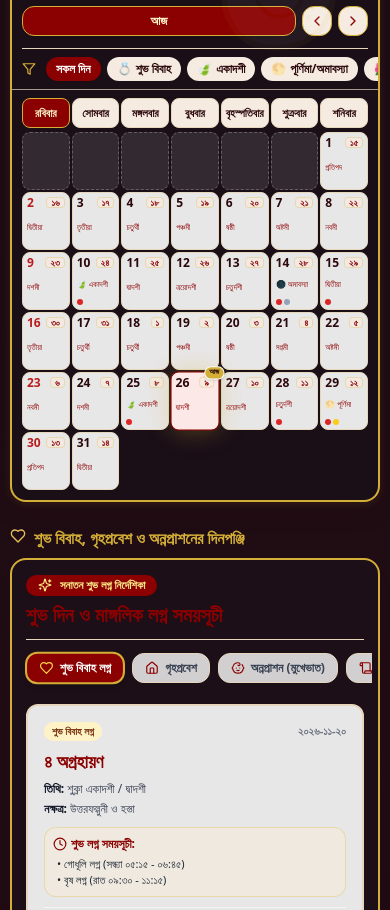
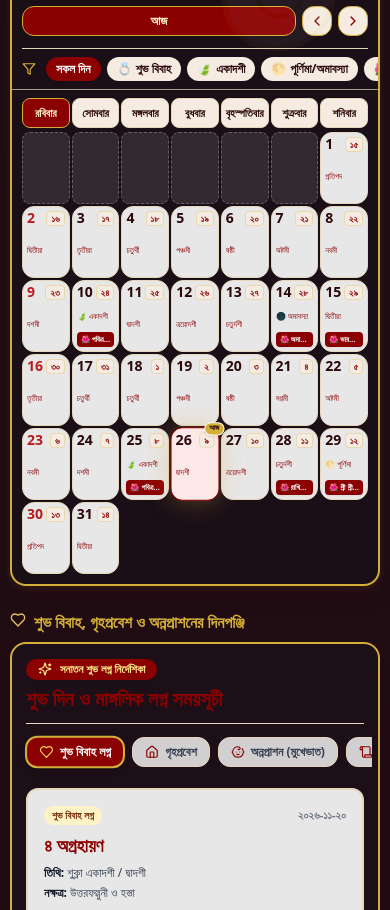
Before and after one commit to alltools153/Alltools, a Next.js app: page /bengali-calendar in a window 390 px wide. Shown: the part 1260-2170 px from the top of the page. Built offline with nearby package versions, Linux system fonts and the light colour scheme; no server answers.

Commit message:
fix mobile issue

```diff
--- a/src/components/bengali/CalendarGrid.tsx
+++ b/src/components/bengali/CalendarGrid.tsx
@@ -19,6 +19,7 @@ import {
 import { BENGALI_MONTHS, WEEKDAYS, toBengaliDigits } from '@/lib/constants/panjikaData';
 import { DayPanjika, Language, LocationConfig, Numerals } from '@/types/panjika';
 import { getBengaliDate, getDayPanjika, getMonthCalendarDays, getBengaliMonthCalendarDays } from '@/lib/panjikaEngine';
+import { AUSPICIOUS_CEREMONY_DATES } from '@/lib/festivalsData';
 import { AlponaBorderDivider, DiyaFlameIcon, MangalGhatIcon, ShankhaIcon } from './AlponaMotifs';
 
 interface CalendarGridProps {
@@ -326,7 +327,9 @@ export const CalendarGrid: React.FC<CalendarGridProps> = ({
             const isPurnima = panjikaDay.tithi.nameBn === 'পূর্ণিমা';
             const isAmavasya = panjikaDay.tithi.nameBn === 'অমাবস্যা';
             const hasFestivals = panjikaDay.festivals.length > 0;
-            const isMarriageDate = panjikaDay.bengaliDate.monthIndex === 7 && [3, 8, 15].includes(panjikaDay.bengaliDate.day);
+            const isMarriageDate =
+              AUSPICIOUS_CEREMONY_DATES.some((a) => a.category === 'bibaho' && a.gregorianDateStr === panjikaDay.dateStr) ||
+              (panjikaDay.bengaliDate.monthIndex === 7 && [4, 9, 16].includes(panjikaDay.bengaliDate.day));
 
             // Filter logic
             if (activeFilter === 'marriage' && !isMarriageDate) return null;
@@ -338,7 +341,7 @@ export const CalendarGrid: React.FC<CalendarGridProps> = ({
               <div
                 key={panjikaDay.dateStr}
                 onClick={() => onSelectDate(panjikaDay.gregorianDate)}
-                className={`min-h-[58px] sm:min-h-[105px] md:min-h-[120px] p-1 sm:p-2 md:p-2.5 rounded-lg sm:rounded-2xl border sm:border-2 cursor-pointer transition-all duration-200 flex flex-col justify-between relative group ${
+                className={`min-h-[72px] xs:min-h-[82px] sm:min-h-[105px] md:min-h-[120px] p-1 sm:p-2 md:p-2.5 rounded-xl sm:rounded-2xl border sm:border-2 cursor-pointer transition-all duration-200 flex flex-col justify-between relative group ${
                   isSelected
                     ? 'border-[#8B0000] bg-[#FDE8E8] dark:bg-[#3D1420] shadow-royal-gold scale-[1.02] z-10'
                     : isToday
@@ -348,9 +351,9 @@ export const CalendarGrid: React.FC<CalendarGridProps> = ({
               >
                 {/* Top Row: Large English Date & Subscript Bengali Day */}
                 <div className="flex items-start justify-between">
-                  {/* Large English Date (e.g. "22") */}
+                  {/* Large English Date (e.g. "31") */}
                   <span
-                    className={`font-sans text-xs sm:text-xl md:text-2xl font-black leading-none ${
+                    className={`font-sans text-sm sm:text-xl md:text-2xl font-black leading-none ${
                       panjikaDay.gregorianDate.getDay() === 0
                         ? 'text-red-700 dark:text-red-400'
                         : 'text-[#2B080C] dark:text-[#FDFBF7]'
@@ -359,18 +362,18 @@ export const CalendarGrid: React.FC<CalendarGridProps> = ({
                     {gDay}
                   </span>
 
-                  {/* Subscript Bengali Date (Desktop: "৭ ভাদ্র", Mobile: "৭") */}
+                  {/* Subscript Bengali Date (e.g. "১৪ ভাদ্র" or "১৪") */}
                   <span className="hidden sm:inline-block text-[11px] font-serif font-bold text-[#8B0000] dark:text-[#E5C158] bg-[#F5EBE1] dark:bg-[#2B1220] px-1.5 py-0.5 rounded-md border border-[#D4AF37]/30">
                     {toBengaliDigits(panjikaDay.bengaliDate.day)} {panjikaDay.bengaliDate.monthNameBn}
                   </span>
-                  <span className="sm:hidden text-[9px] font-serif font-bold text-[#8B0000] dark:text-[#E5C158] bg-[#F5EBE1]/80 dark:bg-[#2B1220]/80 px-1 py-0.2 rounded border border-[#D4AF37]/30 leading-none">
+                  <span className="sm:hidden text-[9px] xs:text-[10px] font-serif font-bold text-[#8B0000] dark:text-[#E5C158] bg-[#F5EBE1]/90 dark:bg-[#2B1220]/90 px-1 py-0.5 rounded border border-[#D4AF37]/30 leading-none">
                     {toBengaliDigits(panjikaDay.bengaliDate.day)}
                   </span>
                 </div>
 
                 {/* Middle Row: Subscript Tithi Badge */}
                 <div className="my-0.5 sm:my-1 min-w-0">
-                  <div className="text-[8px] sm:text-[11px] font-medium text-[#8B0000] dark:text-[#FEF3C7] truncate font-serif flex items-center space-x-0.5 sm:space-x-1">
+                  <div className="text-[8px] xs:text-[9px] sm:text-[11px] font-medium text-[#8B0000] dark:text-[#FEF3C7] truncate font-serif flex items-center space-x-0.5 sm:space-x-1">
                     {isPurnima ? <span>🌕</span> : isAmavasya ? <span>🌑</span> : isEkadashi ? <span>🍃</span> : null}
                     <span className="truncate">{panjikaDay.tithi.nameBn}</span>
                   </div>
@@ -379,44 +382,27 @@ export const CalendarGrid: React.FC<CalendarGridProps> = ({
                   </div>
                 </div>
 
-                {/* Bottom Row / Badges */}
-                {/* Mobile: compact indicators */}
-                <div className="sm:hidden flex items-center gap-0.5 overflow-hidden">
+                {/* Bottom Row / Festival & Auspicious Badges (Clean and visible on BOTH Mobile & Desktop) */}
+                <div className="space-y-0.5">
                   {hasFestivals && (
-                    <span className="w-1.5 h-1.5 rounded-full bg-red-600 shrink-0" title={panjikaDay.festivals[0].nameBn} />
-                  )}
-                  {isMarriageDate && (
-                    <span className="w-1.5 h-1.5 rounded-full bg-emerald-600 shrink-0" title="শুভ বিবাহ" />
-                  )}
-                  {isEkadashi && !hasFestivals && (
-                    <span className="w-1.5 h-1.5 rounded-full bg-amber-500 shrink-0" title="একাদশী" />
-                  )}
-                  {isPurnima && (
-                    <span className="w-1.5 h-1.5 rounded-full bg-yellow-400 shrink-0" title="পূর্ণিমা" />
-                  )}
-                  {isAmavasya && (
-                    <span className="w-1.5 h-1.5 rounded-full bg-slate-400 shrink-0" title="অমাবস্যা" />
-                  )}
-                </div>
-
-                {/* Desktop: full badges */}
-                <div className="hidden sm:block space-y-0.5">
-                  {hasFestivals && (
-                    <div className="bg-[#8B0000] text-white text-[9px] sm:text-[10px] font-bold px-1.5 py-0.5 rounded-md truncate shadow-sm flex items-center space-x-1">
-                      <span>🌺</span>
+                    <div
+                      className="bg-[#8B0000] text-white text-[7.5px] xs:text-[8.5px] sm:text-[10px] font-bold px-1 sm:px-1.5 py-0.5 rounded sm:rounded-md truncate shadow-sm flex items-center space-x-0.5 sm:space-x-1"
+                      title={panjikaDay.festivals[0].nameBn}
+                    >
+                      <span className="shrink-0">🌺</span>
                       <span className="truncate">{panjikaDay.festivals[0].nameBn}</span>
                     </div>
                   )}
 
                   {isMarriageDate && !hasFestivals && (
-                    <div className="bg-emerald-700 text-white text-[9px] font-bold px-1.5 py-0.5 rounded-md truncate">
-                      💍 শুভ বিবাহ লগ্ন
+                    <div className="bg-emerald-700 text-white text-[7.5px] xs:text-[8.5px] sm:text-[9px] font-bold px-1 sm:px-1.5 py-0.5 rounded sm:rounded-md truncate">
+                      💍 শুভ বিবাহ
                     </div>
                   )}
 
                   {isEkadashi && !hasFestivals && (
-                    <div className="bg-amber-600 text-white text-[9px] font-bold px-1.5 py-0.5 rounded-md truncate">
-                      🍃 একাদশী উপবাস
+                    <div className="bg-amber-600 text-white text-[7.5px] xs:text-[8.5px] sm:text-[9px] font-bold px-1 sm:px-1.5 py-0.5 rounded sm:rounded-md truncate">
+                      🍃 একাদশী
                     </div>
                   )}
                 </div>
--- a/src/components/bengali/LivePanjikaWidget.tsx
+++ b/src/components/bengali/LivePanjikaWidget.tsx
@@ -137,6 +137,41 @@ export const LivePanjikaWidget: React.FC<LivePanjikaWidgetProps> = ({
             </button>
           </div>
         </div>
+
+        {/* Today's Festival Highlight Banner (Mobile & Desktop) */}
+        {panjika.festivals && panjika.festivals.length > 0 && (
+          <div className="mt-3 sm:mt-4 p-2.5 sm:p-3.5 rounded-xl sm:rounded-2xl bg-gradient-to-r from-[#8B0000] via-[#9B111E] to-[#6A0404] text-white border-2 border-[#D4AF37] shadow-lg flex flex-col sm:flex-row items-stretch sm:items-center justify-between gap-2.5">
+            <div className="flex items-center space-x-2.5 min-w-0">
+              <div className="p-1.5 sm:p-2 rounded-xl bg-[#FEF08A] text-[#6A0404] shadow font-bold shrink-0 text-base">
+                🌺
+              </div>
+              <div className="min-w-0">
+                <div className="flex flex-wrap items-center gap-1.5">
+                  <span className="text-[10px] sm:text-[11px] font-bold text-[#FEF08A] uppercase tracking-wide">
+                    {isBn ? 'আজকের বিশেষ উৎসব ও পর্ব' : "TODAY'S SPECIAL FESTIVAL"}
+                  </span>
+                  {panjika.festivals[0].isPublicHoliday && (
+                    <span className="text-[9px] bg-red-800 text-white px-1.5 py-0.2 rounded font-semibold">
+                      {isBn ? 'ছুটি' : 'Holiday'}
+                    </span>
+                  )}
+                </div>
+                <div className="text-sm sm:text-base font-serif font-bold text-white mt-0.5 truncate">
+                  {panjika.festivals[0].nameBn}
+                </div>
+                <p className="text-[11px] sm:text-xs text-gray-200 line-clamp-1">
+                  {panjika.festivals[0].descriptionBn}
+                </p>
+              </div>
+            </div>
+            <button
+              onClick={onOpenDetails}
+              className="text-xs font-bold bg-[#FEF08A] text-[#6A0404] hover:bg-white px-3 py-1.5 rounded-xl shadow transition shrink-0 text-center active:scale-95"
+            >
+              {isBn ? 'উৎসবের নির্ঘণ্ট →' : 'View Timings →'}
+            </button>
+          </div>
+        )}
 
         {/* Live Active Muhurat Alert Ribbon */}
         <div className="mt-3 sm:mt-4 p-2.5 sm:p-3.5 rounded-xl sm:rounded-2xl bg-gradient-to-r from-emerald-900/10 via-emerald-800/15 to-teal-900/10 dark:from-emerald-950/40 dark:to-teal-950/40 border border-emerald-600/40 flex flex-col sm:flex-row items-stretch sm:items-center justify-between gap-2.5 sm:gap-3">
--- a/src/lib/panjikaEngine.ts
+++ b/src/lib/panjikaEngine.ts
@@ -274,7 +274,14 @@ export function bengaliToGregorianDate(
 
   const mIdx = ((bengaliMonthIndex % 12) + 12) % 12;
   const monthStart = startDates[mIdx];
-  const targetDate = new Date(monthStart.getTime() + (bengaliDay - 1) * 86400000);
+  const targetDate = new Date(
+    monthStart.getFullYear(),
+    monthStart.getMonth(),
+    monthStart.getDate() + (bengaliDay - 1),
+    12,
+    0,
+    0
+  );
   return targetDate;
 }
 
```
